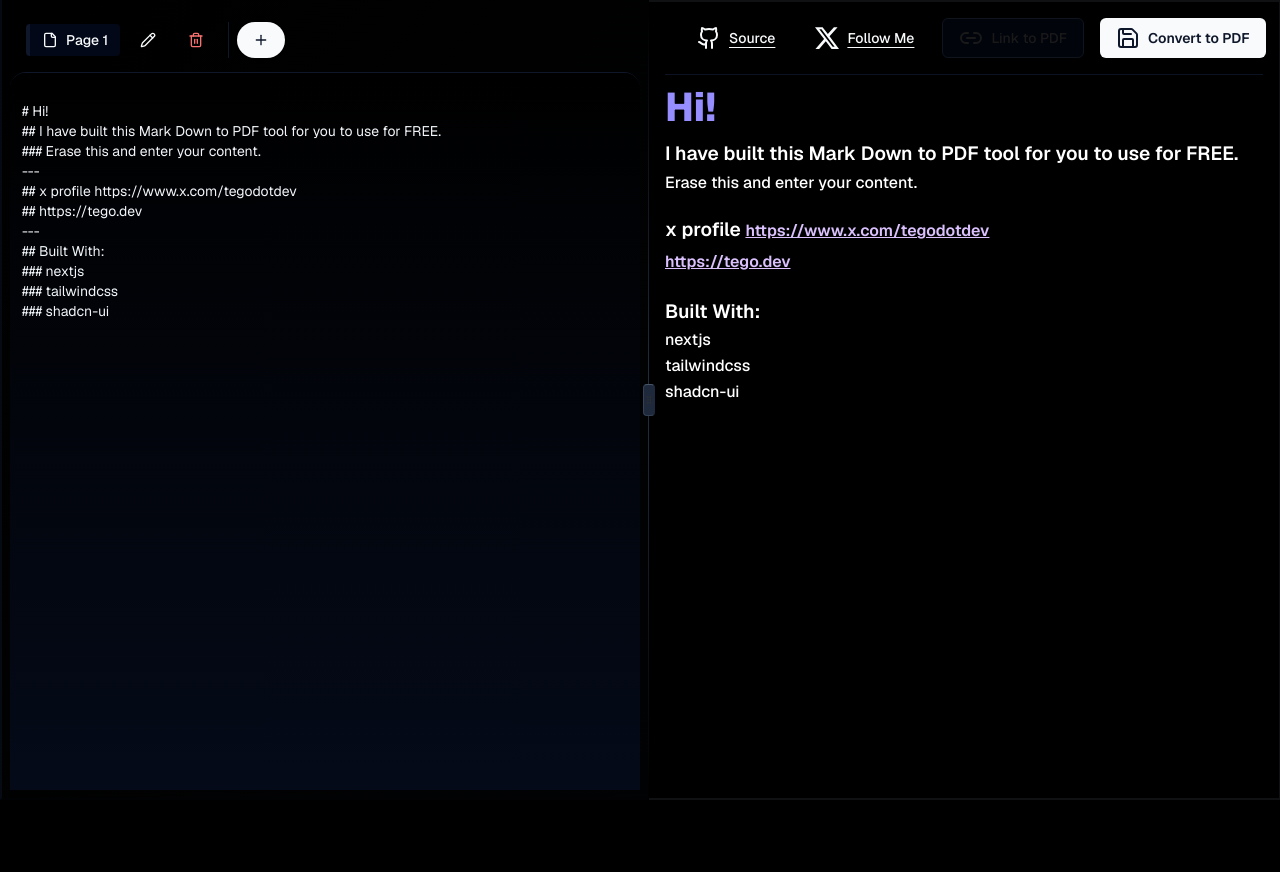
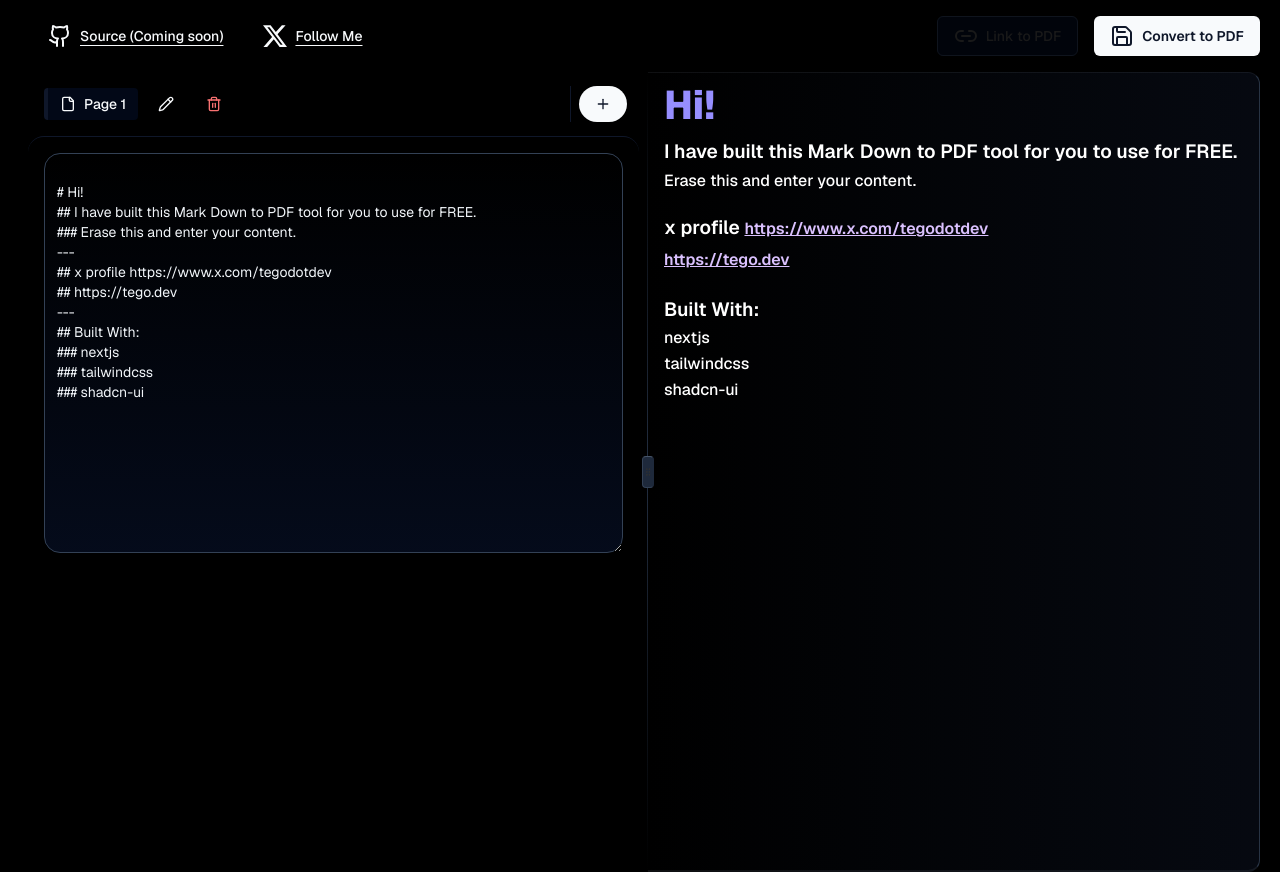
Before and after one commit to tego101/md-to-pdf, a Next.js app: page / in a window 1280 px wide. Before the commit the page ends 800 px from the top, so only its background shows below. Built offline with nearby package versions, Linux system fonts and the light colour scheme.

Commit message:
fixed bugs

```diff
--- a/next.config.mjs
+++ b/next.config.mjs
@@ -1,17 +1,21 @@
 /** @type {import('next').NextConfig} */
 const nextConfig = {
+	webpack: (config) => {
+		config.resolve.fallback = { ...config.resolve.fallback, self: false };
+		return config;
+	},
 	images: {
 		remotePatterns: [
 			{
-              protocol: 'http',
-              hostname: 'localhost',
+				protocol: "http",
+				hostname: "localhost",
 			},
 			{
-              protocol: 'https',
-              hostname: 'github.com',
+				protocol: "https",
+				hostname: "github.com",
 			},
 		],
-       }
+	},
 };
 
 export default nextConfig;
--- a/package.json
+++ b/package.json
@@ -34,7 +34,6 @@
     "geist": "^1.3.0",
     "html-pdf": "^3.0.1",
     "html2canvas": "^1.4.1",
-    "html2pdf": "^0.0.11",
     "html2pdf.js": "^0.10.1",
     "jspdf": "^2.5.1",
     "lucide-react": "^0.366.0",
@@ -45,10 +44,6 @@
     "next": "14.1.4",
     "next-auth": "^4.24.7",
     "next-themes": "^0.3.0",
-    "phantomjs-prebuilt": "^2.1.16",
-    "prisma": "^5.12.1",
-    "puppeteer": "^22.6.3",
-    "puppeteer-core": "^22.6.4",
     "react": "^18",
     "react-dom": "^18",
     "react-hook-form": "^7.51.2",
@@ -59,6 +54,7 @@
     "remark-html": "^16.0.1",
     "tailwind-merge": "^2.2.2",
     "tailwindcss-animate": "^1.0.7",
+    "window": "^4.2.7",
     "zod": "^3.22.4"
   },
   "devDependencies": {
--- a/src/app/layout.tsx
+++ b/src/app/layout.tsx
@@ -1,10 +1,10 @@
 import type { Metadata } from "next";
 
+import { Toaster } from "@/components/ui/toaster";
 import { GeistSans } from "geist/font/sans";
-import { Toaster } from "@/components/ui/toaster"
 
+import { ThemeProvider } from "@/lib/providers";
 import "./globals.css";
-import AuthProvider, { ThemeProvider } from "@/lib/providers";
 
 import { cn } from "@/lib/utils";
 
@@ -23,7 +23,7 @@ export default function RootLayout({
 		<html lang='en'>
 			<body
 				className={cn(
-					"transition-all dark  duration-500 ease-in-out min-h-screen font-sans bg-black antialiased",
+					"transition-all dark  duration-500 ease-in-out min-h-screen font-sans bg-black antialiased ov",
 					GeistSans.variable
 				)}>
 				<ThemeProvider attribute='class' defaultTheme='system' enableSystem>
--- a/src/components/board.tsx
+++ b/src/components/board.tsx
@@ -2,9 +2,6 @@
 
 // React.
 import { Suspense, useEffect, useRef, useState } from "react";
-
-// @ts-ignore
-import html2pdf from "html2pdf.js";
 
 // Framer.
 import { motion } from "framer-motion";
@@ -62,6 +59,7 @@ export interface Page {
  * @returns JSX.Element
  */
 export default function Board() {
+	const textAreaRef = useRef<HTMLTextAreaElement>(null);
 	// :) Fresh Toast.
 	const { toast } = useToast();
 
@@ -136,6 +134,7 @@ export default function Board() {
 
 	// Converts current page to PDF.
 	const savePage = async () => {
+		"use client";
 		setProcessing(true);
 
 		// Build html string from markdown.
@@ -159,19 +158,10 @@ export default function Board() {
 			return;
 		}
 
-		// @ts-ignore
-		if (content.length < 50) {
-			toast({
-				title: "Error",
-				description: "Content is too short.",
-				variant: "destructive",
-			});
-			setProcessing(false);
-			return;
-		}
-
 		try {
 			var pdfName = `${currentPage}_${moment().utc()}_md-to-pdf_tegodotdev.pdf`;
+			// @ts-ignore
+			const { default: html2pdf } = await import("html2pdf.js");
 
 			html2pdf(content.trim(), {
 				enableLinks: true,
@@ -233,11 +223,60 @@ export default function Board() {
 					<Loader className='w-12 h-12 dark:text-white animate-spin' />
 				</div>
 			}>
+			<div className='flex flex-col h-screen w-screen'>
+				<div className='flex flex-row items-center h-auto w-auto'>
+					<div className='bg-black relative top-0 w-full '>
+						<div className=' flex  mx-4 bg-transparent flex-row items-center justify-between p-1'>
+							<div className='p-3 flex flex-row items-center space-x-2'>
+								<Button variant={`link`} asChild>
+									<Link href='https://github.com/tego101/md-to-pdf'>
+										<Github className='w-6 h-6' />
+										<span className='ml-2'>Source (Coming soon)</span>
+									</Link>
+								</Button>
+								<Button variant={`link`} asChild>
+									<Link href='https://www.x.com/tegodotdev'>
+										<svg
+											xmlns='http://www.w3.org/2000/svg'
+											width='24'
+											height='24'
+											fill='currentColor'
+											className='bi bi-twitter-x'
+											viewBox='0 0 16 16'>
+											<path d='M12.6.75h2.454l-5.36 6.142L16 15.25h-4.937l-3.867-5.07-4.425 5.07H.316l5.733-6.57L0 .75h5.063l3.495 4.633L12.601.75Zm-.86 13.028h1.36L4.323 2.145H2.865z' />
+										</svg>
+										<span className='ml-2'>Follow Me</span>
+									</Link>
+								</Button>
+							</div>
+							<div className='space-x-4 flex flex-row items-center'>
+								<Button
+									disabled
+									variant={`outline`}
+									onClick={() => toast({ title: "Coming soon..." })}>
+									<Link2 />
+									<span className='ml-2'>Link to PDF</span>
+								</Button>
+								<Button
+									disabled={processing}
+									variant={`default`}
+									onClick={() => savePage()}>
+									{processing ? (
+										<Loader className='w-4 h-4 animate-spin' />
+									) : (
+										<Save />
+									)}
+									<span className='ml-2 font-semibold'>
+										{processing ? "Please wait..." : "Convert to PDF"}
+									</span>
+								</Button>
+							</div>
+						</div>
+					</div>
+				</div>
 				<div className='flex flex-row items-center h-screen w-screen'>
-				<ResizablePanelGroup
-					direction='horizontal'
-					className='shadow-2xl shadow-slate-600/20'>
-					<ResizablePanel className='w-1/2 h-full p-2 bg-gradient-to-tl from-white to-gray-100 dark:from-gray-900/10 dark:to-black/80 border-l-2 dark:border-l-slate-900/40 dark:border-b-slate-900/10 border-b-2 dark:border-t-slate-900/80'>
+					<ResizablePanelGroup direction='horizontal' className='px-5'>
+						<ResizablePanel className='w-1/2 h-full px-2 '>
 							<Tabs
 								defaultValue={currentPage}
 								value={currentPage}
@@ -246,7 +285,7 @@ export default function Board() {
 									initial={{ opacity: 0, filter: "blur(5px)" }}
 									animate={{ opacity: 1, filter: "blur(0px)" }}
 									transition={{ duration: 0.2 }}
-								className='transition-all duration-500 ease-out m-2 flex flex-row items-center overflow-x-auto dark:bg-transparent p-1'>
+									className='transition-all duration-500 ease-out m-2 flex flex-row items-center overflow-x-auto justify-between dark:bg-transparent p-1'>
 									{pages.length > 0 ? (
 										<TabsList className='bg-transparent'>
 											{pages.map((page, index) => (
@@ -332,11 +371,12 @@ export default function Board() {
 										</Button>
 									</motion.div>
 								</motion.div>
+
 								{pages.map((page, index) => (
 									<TabsContent
 										key={index}
 										value={page.title}
-									className='w-full h-full overflow-y-auto border-t  border-slate-200 dark:border-slate-900 rounded-2xl'>
+										className='w-full border-t  border-slate-200 dark:border-slate-900 rounded-2xl p-4'>
 										<Textarea
 											id={page.title}
 											onChange={(e) =>
@@ -348,7 +388,7 @@ export default function Board() {
 											}
 											disabled={processing}
 											value={page.content.replace(/^[ \t]+/gm, "")}
-										className='bg-gradient-to-b rounded-b-2xl text-slate-100 from-black to-slate-900/20 w-full overflow-y-auto border-none ring-0 h-full focus:border-none '
+											className='bg-gradient-to-b rounded-2xl text-slate-100 from-black to-slate-900/20 w-full overflow-y-auto border border-slate-700 ring-0 outline-none focus:border-none min-h-[400px] focus:outline-none focus:ring-0'
 										/>
 									</TabsContent>
 								))}
@@ -360,61 +400,15 @@ export default function Board() {
 							className='border-none bg-gradient-to-b via-slate-200 to-slate-100 from-slate-100 dark:from-black dark:via-slate-700/20 dark:to-black '
 						/>
 
-					<ResizablePanel className='bg-white dark:bg-black/50 w-1/2 h-full overflow-y-auto border-t-2 border-r border-b-2 border-slate-400/10'>
-						<div className=' flex border-b border-b-slate-100 dark:border-slate-900/80 mx-4 bg-transparent flex-row items-center justify-between p-1'>
-							<div className='p-3 flex flex-row items-center space-x-2'>
-								<Button variant={`link`} asChild>
-									<Link href='https://github.com/tego101/md-to-pdf'>
-										<Github className='w-6 h-6' />
-										<span className='ml-2'>Source</span>
-									</Link>
-								</Button>
-								<Button variant={`link`} asChild>
-									<Link href='https://www.x.com/tegodotdev'>
-										<svg
-											xmlns='http://www.w3.org/2000/svg'
-											width='24'
-											height='24'
-											fill='currentColor'
-											className='bi bi-twitter-x'
-											viewBox='0 0 16 16'>
-											<path d='M12.6.75h2.454l-5.36 6.142L16 15.25h-4.937l-3.867-5.07-4.425 5.07H.316l5.733-6.57L0 .75h5.063l3.495 4.633L12.601.75Zm-.86 13.028h1.36L4.323 2.145H2.865z' />
-										</svg>
-										<span className='ml-2'>Follow Me</span>
-									</Link>
-								</Button>
-							</div>
-							<div className='space-x-4 flex flex-row items-center'>
-								<Button
-									disabled
-									variant={`outline`}
-									onClick={() => toast({ title: "Coming soon..." })}>
-									<Link2 />
-									<span className='ml-2'>Link to PDF</span>
-								</Button>
-								<Button
-									disabled={processing}
-									variant={`default`}
-									onClick={() => savePage()}>
-									{processing ? (
-										<Loader className='w-4 h-4 animate-spin' />
-									) : (
-										<Save />
-									)}
-									<span className='ml-2 font-semibold'>
-										{processing ? "Please wait..." : "Convert to PDF"}
-									</span>
-								</Button>
-							</div>
-						</div>
+						<ResizablePanel className='bg-gradient-to-l from-slate-900/40 rounded-r-xl w-full lg:w-1/2 h-full overflow-y-auto border-t-1 border-r-slate-700/80 border-t border-t-slate-7 border-r border-b-2   border-slate-400/10 '>
 							<motion.div
 								initial={{ opacity: 0 }}
 								animate={{ opacity: 1 }}
 								transition={{ duration: 0.2 }}
-							className='h-screen w-full text-white overflow-y-auto px-4 break-words'>
+								className='h-screen w-full  text-white px-4  break-words overflow-y-auto'>
 								<Markdown
 									remarkPlugins={[[remarkGfm, { singleTilde: true }]]}
-								className={`mb-40 h-auto`}>
+									className={`mb-10 h-auto`}>
 									{(
 										pages.find((p) => p.title === currentPage)?.content ?? ""
 									).replace(/^[ \t]+/gm, "")}
@@ -423,12 +417,7 @@ export default function Board() {
 						</ResizablePanel>
 					</ResizablePanelGroup>
 				</div>
-			<style jsx global>
-				{`
-					body {
-					}
-				`}
-			</style>
+			</div>
 		</Suspense>
 	);
 }
--- /dev/null
+++ b/src/components/ui/auto-textarea.ts
@@ -0,0 +1,31 @@
+//
+import { RefObject, useEffect } from "react";
+
+import { Page } from "../board";
+
+/**
+ * Autosize Text Areas.
+ * This function will autosize the textarea(s) based on the content.
+ * @param refs - Array of textarea refs.
+ * @param pages - Array of pages.
+ * @returns void
+ */
+const useAutosizeTextAreas = (
+	refs: RefObject<HTMLTextAreaElement>[],
+	pages: Page[]
+) => {
+	useEffect(() => {
+		if (!refs || !pages) return;
+
+		refs.forEach((ref: RefObject<HTMLTextAreaElement>, index: number) => {
+			if (ref.current && pages[index]) {
+				const currentRef = ref.current;
+				currentRef.style.height = "0px";
+				const scrollHeight = currentRef.scrollHeight;
+				currentRef.style.height = scrollHeight + "px";
+			}
+		});
+	}, [refs, pages]);
+};
+
+export default useAutosizeTextAreas;
```
Also changed, not shown: 1 other file (tests, documents, lock files or other folders). Lines whose indentation alone changed are shown as unchanged.
